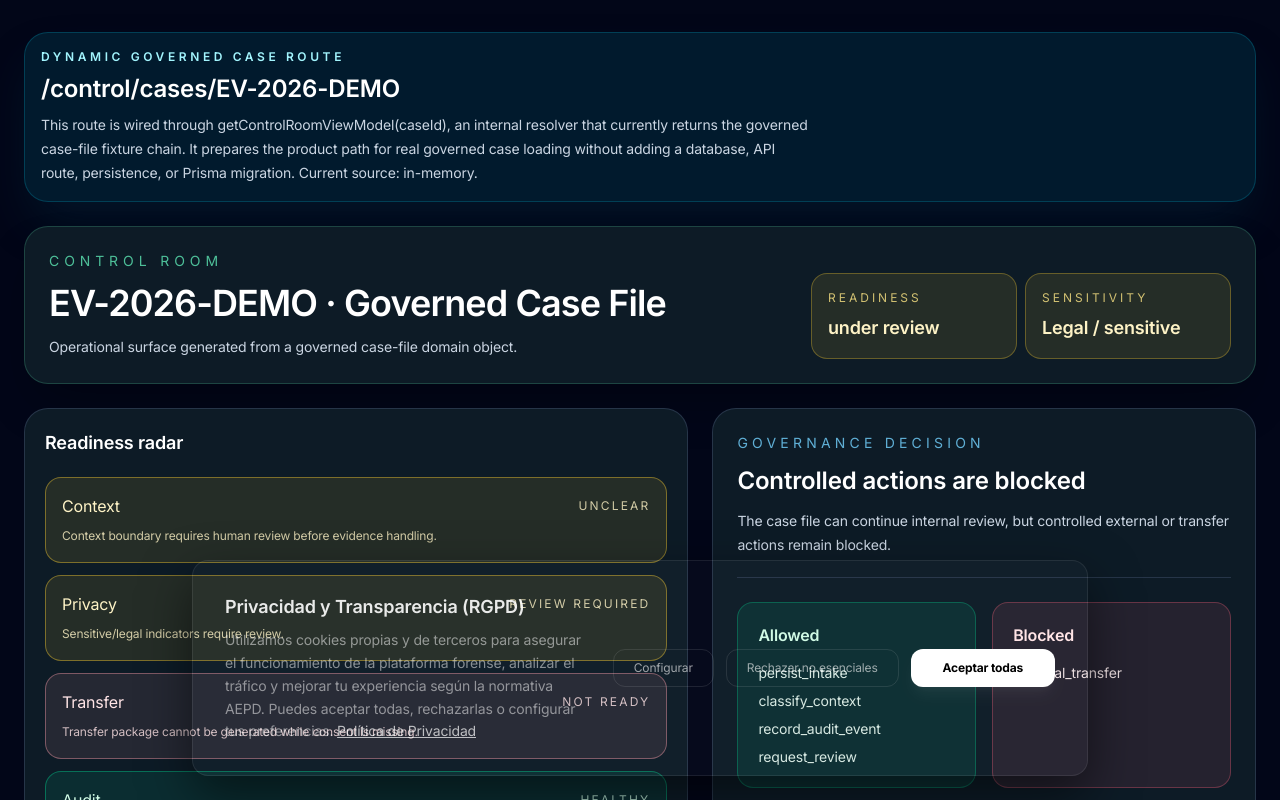
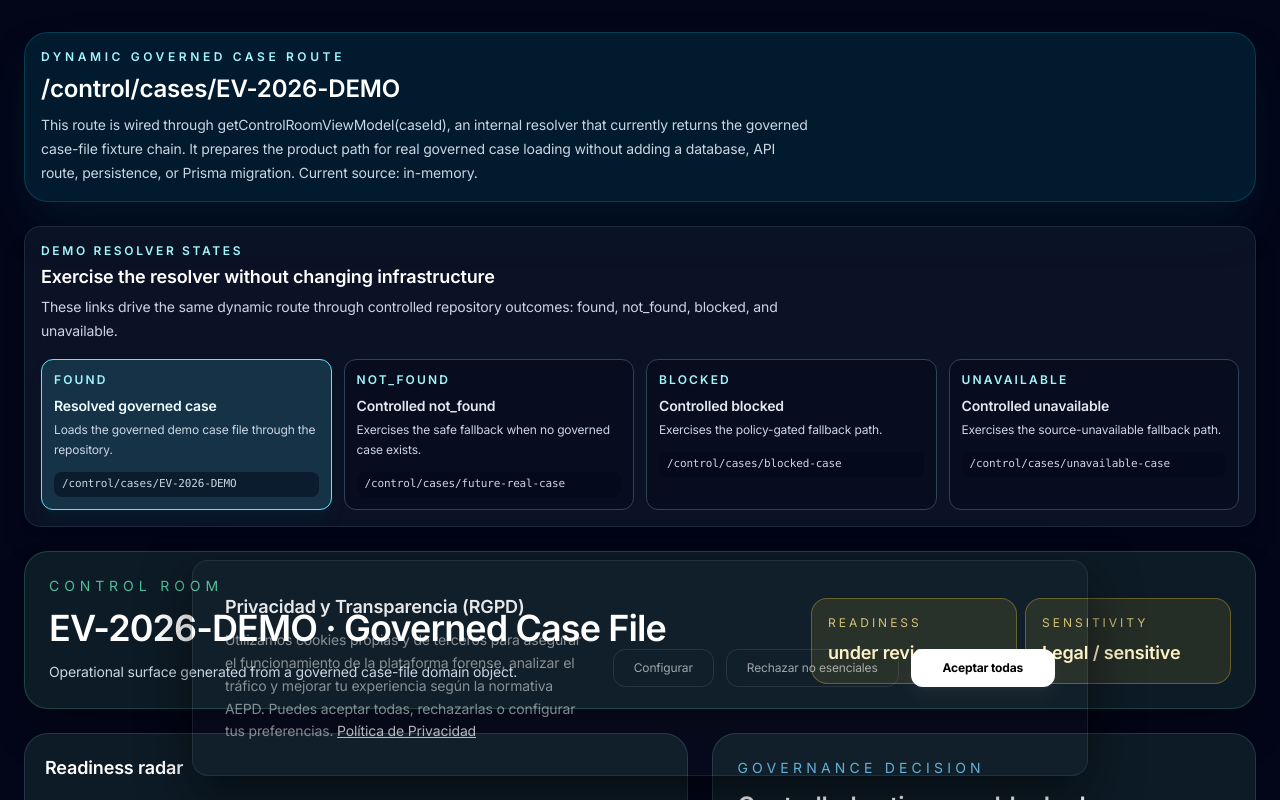
Before and after one commit to Neiland85/claritystructures-webapp, a Next.js app in the folder apps/web/: page /control/cases/EV-2026-DEMO in a window 1280 px wide. Shown: the top 800 px of the page. Built offline with nearby package versions, Linux system fonts and the light colour scheme.

Commit message:
feat(control-room): add demo state navigation

```diff
--- a/apps/web/src/app/control/cases/[caseId]/page.tsx
+++ b/apps/web/src/app/control/cases/[caseId]/page.tsx
@@ -8,6 +8,7 @@ import {
   ReadinessRadar,
   ReviewNotesPanel,
 } from "@/features/control-room";
+import { DemoStateNavigation } from "@/features/control-room/demo-state-navigation";
 import { ResolutionStatusBanner } from "@/features/control-room/resolution-status-banner";
 
 type ControlCasePageProps = {
@@ -41,6 +42,8 @@ export default async function ControlCasePage({
             migration. Current source: {source}.
           </p>
         </section>
+
+        <DemoStateNavigation activeCaseId={caseId} />
 
         <ControlRoomHeader viewModel={viewModel} />
 
--- /dev/null
+++ b/apps/web/src/features/control-room/demo-state-navigation.tsx
@@ -0,0 +1,95 @@
+import Link from "next/link";
+
+export type ControlRoomDemoStateLink = {
+  caseId: string;
+  status: "found" | "not_found" | "blocked" | "unavailable";
+  label: string;
+  description: string;
+};
+
+const demoStateLinks: ControlRoomDemoStateLink[] = [
+  {
+    caseId: "EV-2026-DEMO",
+    status: "found",
+    label: "Resolved governed case",
+    description: "Loads the governed demo case file through the repository.",
+  },
+  {
+    caseId: "future-real-case",
+    status: "not_found",
+    label: "Controlled not_found",
+    description: "Exercises the safe fallback when no governed case exists.",
+  },
+  {
+    caseId: "blocked-case",
+    status: "blocked",
+    label: "Controlled blocked",
+    description: "Exercises the policy-gated fallback path.",
+  },
+  {
+    caseId: "unavailable-case",
+    status: "unavailable",
+    label: "Controlled unavailable",
+    description: "Exercises the source-unavailable fallback path.",
+  },
+];
+
+export type DemoStateNavigationProps = {
+  activeCaseId: string;
+};
+
+export function DemoStateNavigation({
+  activeCaseId,
+}: DemoStateNavigationProps) {
+  return (
+    <nav
+      aria-label="Control Room demo resolver states"
+      className="rounded-2xl border border-slate-800 bg-slate-900/70 p-4 shadow-xl shadow-slate-950/30"
+    >
+      <div className="flex flex-col gap-1">
+        <p className="text-xs font-semibold uppercase tracking-[0.22em] text-cyan-200">
+          Demo resolver states
+        </p>
+        <h2 className="text-lg font-semibold text-white">
+          Exercise the resolver without changing infrastructure
+        </h2>
+        <p className="max-w-3xl text-sm leading-6 text-slate-300">
+          These links drive the same dynamic route through controlled repository
+          outcomes: found, not_found, blocked, and unavailable.
+        </p>
+      </div>
+
+      <div className="mt-4 grid gap-3 md:grid-cols-2 xl:grid-cols-4">
+        {demoStateLinks.map((item) => {
+          const active = item.caseId === activeCaseId;
+
+          return (
+            <Link
+              key={item.caseId}
+              href={`/control/cases/${item.caseId}`}
+              aria-current={active ? "page" : undefined}
+              className={
+                active
+                  ? "rounded-xl border border-cyan-300 bg-cyan-300/15 p-3 text-cyan-50 shadow-lg shadow-cyan-950/30"
+                  : "rounded-xl border border-slate-700 bg-slate-950/40 p-3 text-slate-200 transition hover:border-cyan-400/70 hover:bg-cyan-400/10"
+              }
+            >
+              <span className="block text-xs font-semibold uppercase tracking-[0.18em] text-cyan-200">
+                {item.status}
+              </span>
+              <span className="mt-2 block text-sm font-semibold">
+                {item.label}
+              </span>
+              <span className="mt-1 block text-xs leading-5 text-slate-300">
+                {item.description}
+              </span>
+              <span className="mt-3 block rounded-lg bg-slate-950/50 px-2 py-1 font-mono text-[11px] text-slate-300">
+                /control/cases/{item.caseId}
+              </span>
+            </Link>
+          );
+        })}
+      </div>
+    </nav>
+  );
+}
--- a/apps/web/src/features/control-room/index.ts
+++ b/apps/web/src/features/control-room/index.ts
@@ -45,3 +45,5 @@ export type {
   ControlRoomResolutionStatus,
   ControlRoomResolutionStatusCopy,
 } from "./control-room-resolution-status";
+export { DemoStateNavigation } from "./demo-state-navigation";
+export type { ControlRoomDemoStateLink } from "./demo-state-navigation";
```
Also changed, not shown: 2 other files (tests, documents, lock files or other folders).
